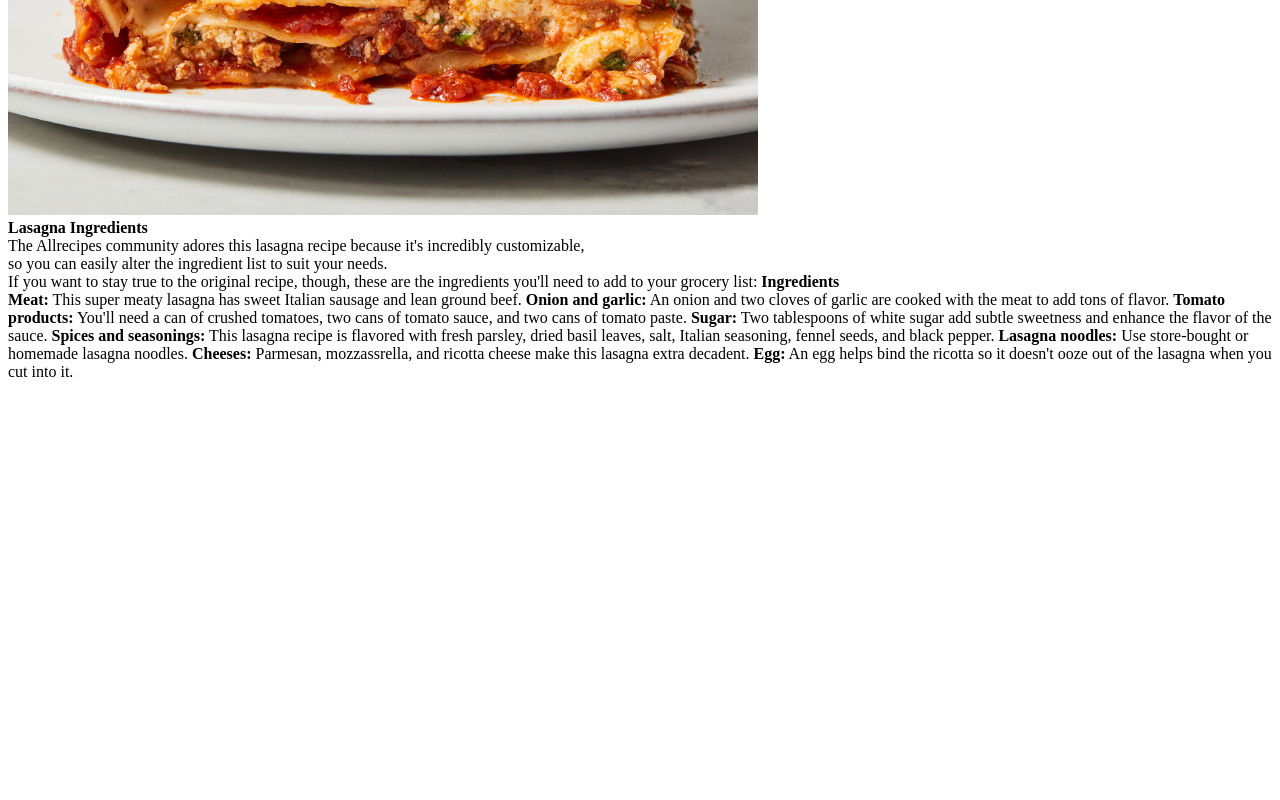
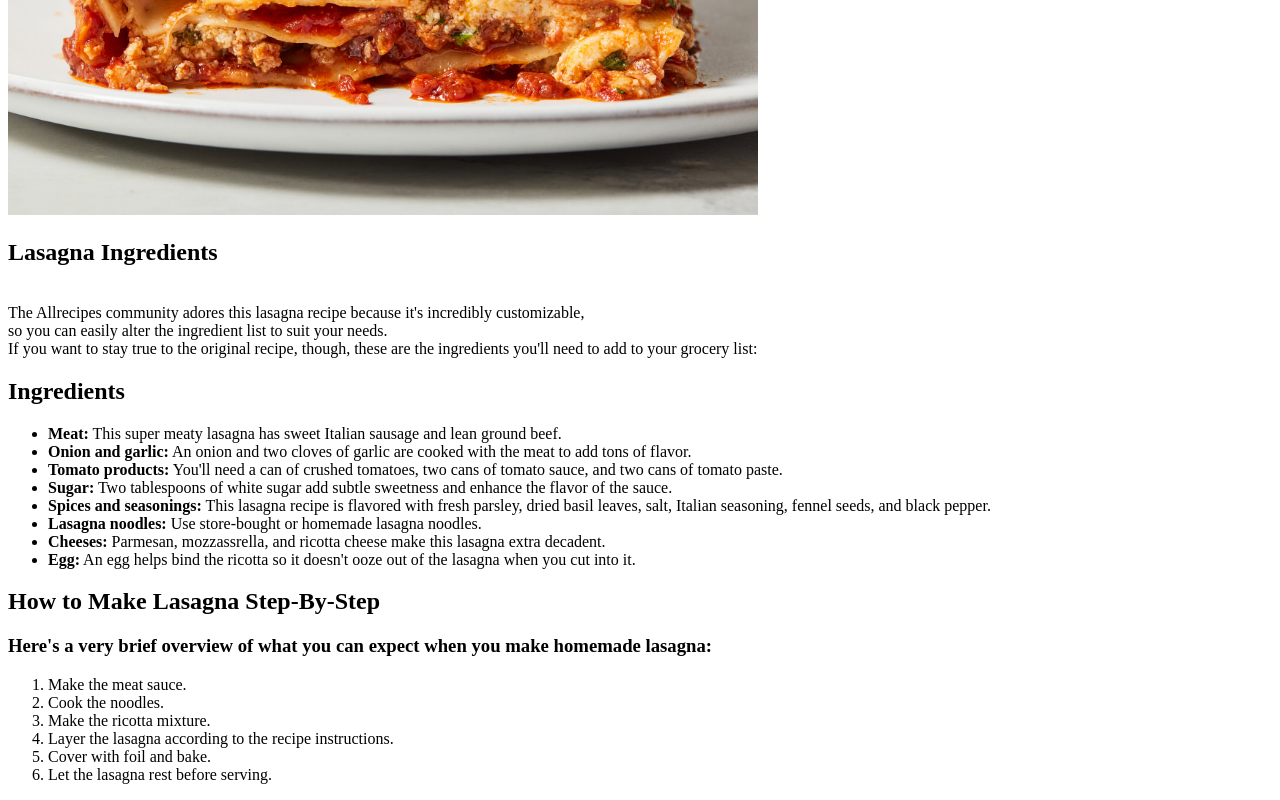
Before and after one commit to rKmasterworks/odin-recipes, a plain HTML site: page recipes/lasagna.html in a window 1280 px wide. Shown: the part 365-1165 px from the top of the page. Before the commit the page ends 800 px from the top, so only its background shows below. Drawn offline with Linux system fonts and the light colour scheme.

Commit message:
Added info and did HTML for recipes Added all info required on those pages.

```diff
--- a/recipes/lasagna.html
+++ b/recipes/lasagna.html
@@ -9,7 +9,7 @@
     <h1>Lasagna</h1>
     <img src="../Images/Lasagna.jpg" alt="Lasagna" height="500" length="500">
     <br>
-    <b>Lasagna Ingredients</b>
+    <h2><b>Lasagna Ingredients</b></h2>
     <br>
     The Allrecipes community adores this lasagna recipe because it's incredibly customizable,
     <br>
@@ -17,16 +17,26 @@
     <br>
     If you want to stay true to the original recipe, though, these are the ingredients you'll need to add to your grocery list:
 
-    <b>Ingredients</b>
-    <br>
-    <b>Meat:</b> This super meaty lasagna has sweet Italian sausage and lean ground beef.
-    <b>Onion and garlic:</b> An onion and two cloves of garlic are cooked with the meat to add tons of flavor.
-    <b>Tomato products:</b> You'll need a can of crushed tomatoes, two cans of tomato sauce, and two cans of tomato paste.
-    <b>Sugar:</b> Two tablespoons of white sugar add subtle sweetness and enhance the flavor of the sauce.
-    <b>Spices and seasonings:</b> This lasagna recipe is flavored with fresh parsley, dried basil leaves, salt, Italian seasoning, fennel seeds, and black pepper.
-    <b>Lasagna noodles:</b> Use store-bought or homemade lasagna noodles.
-    <b>Cheeses:</b> Parmesan, mozzassrella, and ricotta cheese make this lasagna extra decadent.
-    <b>Egg:</b> An egg helps bind the ricotta so it doesn't ooze out of the lasagna when you cut into it.
-
+    <h2><b>Ingredients</b></h2>
+    <ul>
+        <li><b>Meat:</b> This super meaty lasagna has sweet Italian sausage and lean ground beef.</li>
+        <li><b>Onion and garlic:</b> An onion and two cloves of garlic are cooked with the meat to add tons of flavor.</li>
+        <li><b>Tomato products:</b> You'll need a can of crushed tomatoes, two cans of tomato sauce, and two cans of tomato paste.</li>
+        <li><b>Sugar:</b> Two tablespoons of white sugar add subtle sweetness and enhance the flavor of the sauce.</li>
+        <li><b>Spices and seasonings:</b> This lasagna recipe is flavored with fresh parsley, dried basil leaves, salt, Italian seasoning, fennel seeds, and black pepper.</li>
+        <li><b>Lasagna noodles:</b> Use store-bought or homemade lasagna noodles.</li>
+        <li><b>Cheeses:</b> Parmesan, mozzassrella, and ricotta cheese make this lasagna extra decadent.</li>
+        <li><b>Egg:</b> An egg helps bind the ricotta so it doesn't ooze out of the lasagna when you cut into it.</li>
+    </ul>
+        <h2>How to Make Lasagna Step-By-Step</h2>
+        <h3>Here's a very brief overview of what you can expect when you make homemade lasagna:</h3>
+    <ol>
+        <li>Make the meat sauce.</li>
+        <li>Cook the noodles.</li>
+        <li>Make the ricotta mixture.</li>
+        <li>Layer the lasagna according to the recipe instructions.</li>
+        <li>Cover with foil and bake.</li>
+        <li>Let the lasagna rest before serving.</li>
+</ol>
 </body>
 </html>
```
Also changed, not shown: recipes/hamburger.html (+17 -1 lines), recipes/pizza.html (+35 -1 lines).
